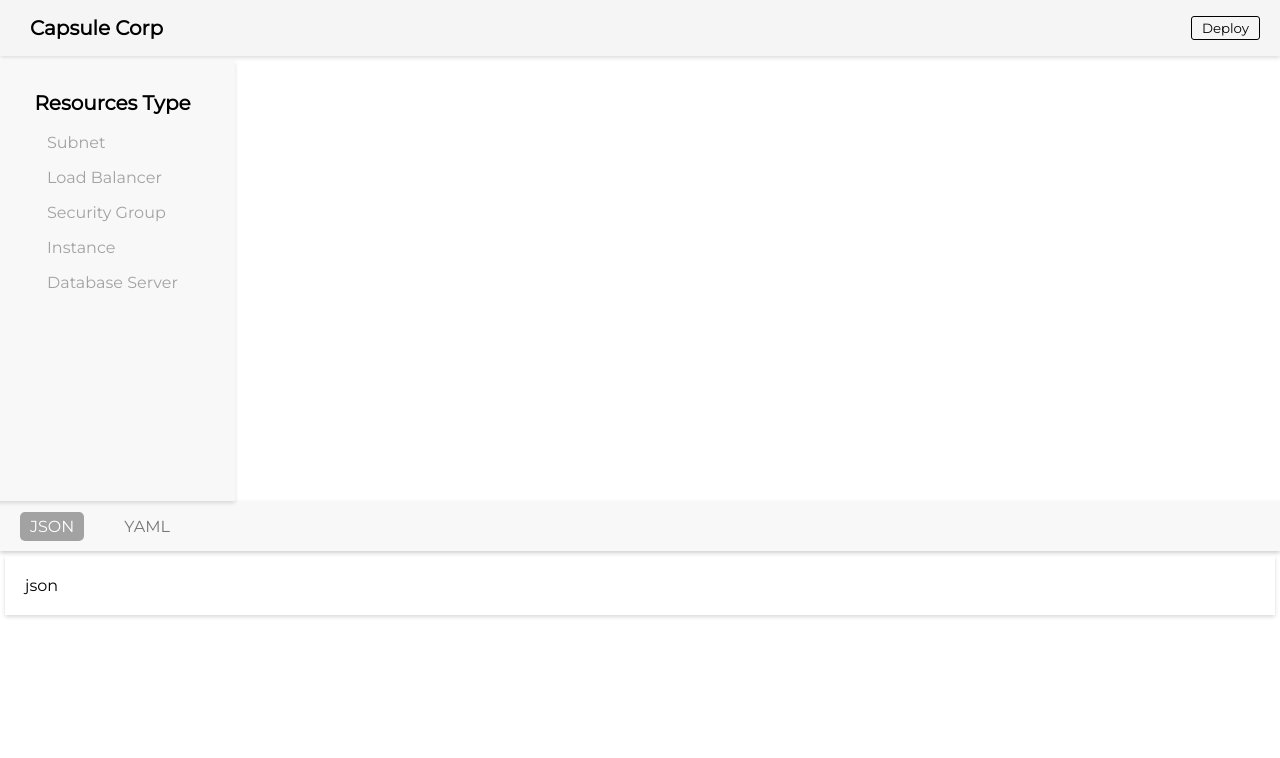
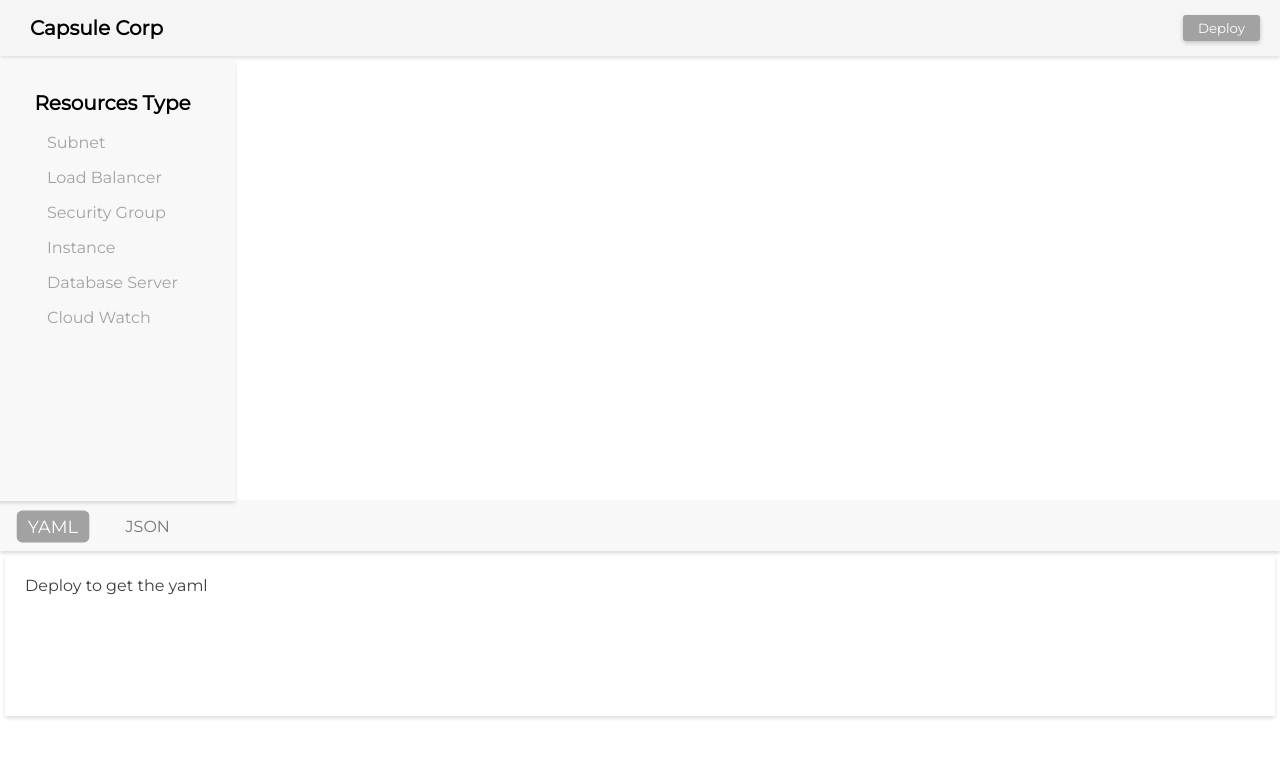
Before and after one commit to Aravindh036/web-portal, a React (Create React App) app: page / in a window 1280 px wide. Shown: the top 758 px of the page. Built offline with nearby package versions, Linux system fonts and the light colour scheme.

Commit message:
added cloud watch

```diff
--- /dev/null
+++ b/src/components/FormComponents/CloudWatch.js
@@ -0,0 +1,80 @@
+import React, { Component } from 'react'
+
+export default class CloudWatch extends Component {
+    state = {
+        name: "",
+        InstanceName: "",
+        Period: "",
+        EvaluationPeriods: "",
+        Threshold: "",
+        Email:""
+    }
+    getName=(e)=>{
+        this.setState({
+            name:e.target.value
+        });
+    }
+    getInstanceName=(e)=>{
+        this.setState({
+            InstanceName:e.target.value
+        });
+    }
+    getPeriod=(e)=>{
+        this.setState({
+            Period:e.target.value
+        });
+    }
+    getEvaluationPeriods=(e)=>{
+        this.setState({
+            EvaluationPeriods:e.target.value
+        });
+    }
+    getThreshold=(e)=>{
+        this.setState({
+            Threshold:e.target.value
+        });
+    }
+    getMail=(e)=>{
+        this.setState({
+            Email:e.target.value
+        });
+    }
+    saveForm = () => {
+        console.log("hello");
+        if ((this.state.CidrBlock !== "") && (this.state.VpcId !== "")) {
+          console.log(this.state);
+          var store = this.props.store();
+          var selectedID = this.props.getSelected();
+          for (var i = 0; i <= store.length - 1; i++) {
+            if (store[i].id === selectedID) {
+              console.log("hhhh");
+              store[i].properties = this.state
+            }
+          }
+          console.log("inside the save button", store);
+          this.props.saveMyStore(store);
+          document.getElementById("cloud-watch-form-id").classList.toggle("hide");
+          document.getElementById("alarm-name-id").value = "";
+          document.getElementById("instance-name-id").value = "";
+          document.getElementById("period-id").value = "";
+          document.getElementById("evaluation-period-id").value = "";
+          document.getElementById("threshold-id").value = "";
+          document.getElementById("mail-id").value = "";
+        }
+      }
+    render() {
+        return (
+            <div className="ec2-form hide" id="cloud-watch-form-id">
+                <div className="form-elements">
+                    <input type="text" placeholder="AlarmName" id="alarm-name-id" onBlur={this.getName} />
+                    <input type="text" placeholder="InstanceName" id="instance-name-id" onBlur={this.getInstanceName} />
+                    <input type="email" name="email-id" id="mail-id" onBlur={this.getMail} placeholder="Email"/>
+                    <input type="number" id="period-id" placeholder="Periods (secs)" onBlur={this.getPeriod} />
+                    <input type="number" id="evaluation-period-id" placeholder="Evaluation Period" onBlur={this.getEvaluationPeriods} />
+                    <input type="number" id="threshold-id" placeholder="Threshold" onBlur={this.getThreshold} />
+                </div>
+                <button onClick={this.saveForm} >Save</button>
+            </div>
+        )
+    }
+}
--- a/src/components/FormComponents/EC2.js
+++ b/src/components/FormComponents/EC2.js
@@ -64,7 +64,6 @@ export default class EC2 extends Component {
       document.getElementById("availability-id").value = "";
       document.getElementById("ec2-subnet-id").value = "";
       document.getElementById("security-groups-id").value = "";
-
     }
   }
   render() {
--- a/src/components/Home.js
+++ b/src/components/Home.js
@@ -9,13 +9,15 @@ import Subnet from './FormComponents/Subnet';
 import SecurityGroup from './FormComponents/SecurityGroup';
 import DatabaseServer from './FormComponents/DatabaseServer';
 import deploy from './YAMLParser';
+import CloudWatch from './FormComponents/CloudWatch';
 var count = [];
 
 export default class Home extends Component {
   state = {
     active: null,
     id: null,
-    yaml:"Deploy to get the json"
+    yaml:"Deploy to get the yaml",
+    json:"Deploy to get the json",
   }
   deploy=()=>{
     var yaml = deploy(count);
@@ -88,6 +90,14 @@ export default class Home extends Component {
     })
     document.getElementById("security-group-form-id").classList.toggle("hide");
   }
+  CloudWatch = (e)=>{
+    console.log("helllo");
+    this.setState({
+      active: "cloud-watch-form-id",
+      id: e.target.id
+    })
+    document.getElementById("cloud-watch-form-id").classList.toggle("hide");
+  }
   saveMyStore(store) {
     count = store;
     console.log("updated store", JSON.stringify(count));
@@ -146,6 +156,10 @@ export default class Home extends Component {
           clone.ondblclick = this.SecurityGroup;
           clone.onclick = this.selectElement;
         }
+        else if (clone.id === "cloud-watch") {
+          clone.ondblclick = this.CloudWatch;
+          clone.onclick = this.selectElement;
+        }
         const id = clone.id;
         clone.id = clone.id + "" + Math.random();
         clone.style.position = 'absolute';
@@ -176,7 +190,7 @@ export default class Home extends Component {
     // })
     return (
       <div className="home-container" >
-        <nav className="home-nav" onClick={this.dismiss}>
+        <nav className="home-nav">
           <span>Capsule Corp</span>
           <button className="deploy-button" onClick={this.deploy} >Deploy</button>
         </nav>
@@ -186,13 +200,14 @@ export default class Home extends Component {
           </div>
         </div>
         <div>
-          <Parser yaml={this.state.yaml}/>
+          <Parser yaml={this.state.yaml} json={this.state.json} />
         </div>
         {this.state.active !== null ? <Subnet saveMyStore={this.saveMyStore} getSelected={this.getSelected} store={this.getCount} currentComponent={this.currentComponent} /> : null}
         {this.state.active !== null ? <DatabaseServer saveMyStore={this.saveMyStore} getSelected={this.getSelected} store={this.getCount} currentComponent={this.currentComponent} /> : null}
         {this.state.active !== null ? <SecurityGroup saveMyStore={this.saveMyStore} getSelected={this.getSelected} store={this.getCount} currentComponent={this.currentComponent} /> : null}
         {this.state.active !== null ? <EC2 saveMyStore={this.saveMyStore} getSelected={this.getSelected} store={this.getCount} currentComponent={this.currentComponent} /> : null}
         {this.state.active !== null ? <LoadBalancer saveMyStore={this.saveMyStore} getSelected={this.getSelected} store={this.getCount} currentComponent={this.currentComponent} /> : null}
+        {this.state.active !== null ? <CloudWatch saveMyStore={this.saveMyStore} getSelected={this.getSelected} store={this.getCount} currentComponent={this.currentComponent} /> : null}
       </div>
     )
   }
--- a/src/components/Parser/Parser.js
+++ b/src/components/Parser/Parser.js
@@ -33,19 +33,19 @@ class Parser extends Component {
     render() {
         var content;
         if (this.state.content === "json") {
-            content = <Json />;
+            content = <Yaml yaml={this.props.yaml}/>;
         }
         else {
-            content = <Yaml yaml={this.props.yaml}/>;
+            content = <Json json={this.props.json} />;
         }
         return (
             <div className="parser-nav">
                 <nav className="json-xaml">
                     <div id="json-id" className="json json-selected" onClick={this.selectJson}>
-                        JSON
+                        YAML
                     </div>
                     <div id="xaml-id" className="xaml" onClick={this.selectXaml}>
-                        YAML
+                        JSON
                     </div>
                 </nav>
                 <div className="parser-container">
--- a/src/components/Parser/Parser.modules.css
+++ b/src/components/Parser/Parser.modules.css
@@ -2,7 +2,7 @@
     width: 100%;
     height: 50px;
     background-color: #f8f8f8;
-    box-shadow: 0 2px 4px rgba(0, 0, 0, 0.192);
+    box-shadow: 0 2px 4px rgba(0, 0, 0, 0.162);
     display: flex;
     align-items: center;
 }
@@ -15,10 +15,13 @@
 
 .parser-container{
     white-space: pre-wrap;
+    color: rgba(0, 0, 0, 0.759);
 }
 
 .yaml-container, .json-container{
     padding: 20px;
     margin: 5px;
     box-shadow: 0 2px 4px rgba(0, 0, 0, 0.144);
+    min-height: 20vh;
+
 }
--- a/src/components/SideBar/SideBar.js
+++ b/src/components/SideBar/SideBar.js
@@ -14,6 +14,7 @@ export default class SideBar extends Component {
             <div  id="security-group" draggable="true">Security Group</div>
             <div  id="instance" draggable="true">Instance</div>
             <div  id="database-server" draggable="true">Database Server</div>
+            <div id="cloud-watch" draggable="true">Cloud Watch</div>
         </div>
       </div>
     )
--- a/src/components/SideBar/SideBar.modules.css
+++ b/src/components/SideBar/SideBar.modules.css
@@ -45,4 +45,5 @@
     color: #fff!important;
     padding: 5px 10px;
     border-radius: 5px;
+    transform: scale(1.1);
 }
--- a/src/components/YAMLParser.js
+++ b/src/components/YAMLParser.js
@@ -19,15 +19,19 @@ const generate = {
     'instance': (obj) => {
         yaml += `${obj.properties.name}:\n${tab}${tab}Type: AWS::EC2::Instance\n${tab}${tab}Properties:\n${tab}${tab}${tab}ImageId: ${obj.properties.ImageID}\n${tab}${tab}${tab}AvailabilityZone: ${obj.properties.AvailabilityZone}\n${tab}${tab}${tab}KeyName: ${obj.properties.KeyName}\n${tab}${tab}${tab}InstanceType: ${obj.properties.InstanceType}\n${tab}${tab}${tab}SubnetId: !Ref ${obj.properties.SubnetName}\n${tab}${tab}${tab}SecurityGroups: !Ref ${obj.properties.SecurityGroup}\n`
         // console.log(obj);
-        if(obj.properties.ImageID=="ami-e24b7d9d"){
+        if(obj.properties.ImageID==="ami-e24b7d9d"){
             yaml+=`${tab}${tab}${tab}UserData:\n${tab}${tab}${tab}${tab}Fn::Base64: !Sub |\n${tab}${tab}${tab}${tab}${tab}sudo su\n${tab}${tab}${tab}${tab}${tab}yum install httpd -y\n${tab}${tab}${tab}${tab}${tab}systemctl enable httpd\n${tab}${tab}${tab}${tab}${tab}systemctl start httpd\n${tab}`
         }
     },
+    'cloud-watch':(obj)=>{
+        yaml+=`SNSTopic:\n${tab}${tab}Type: AWS::SNS::Topic\n${tab}${tab}Properties:\n${tab}${tab}${tab}DisplayName: SampleSNS\n${tab}${tab}${tab}TopicName: SampleSNS\n${tab}${tab}${tab}Subscription:\n${tab}${tab}${tab}${tab}- Endpoint: ${obj.properties.Email}\n${tab}${tab}${tab}${tab}  Protocol: email\n${tab}`
+        yaml+=`${obj.properties.name}:\n${tab}${tab}Type: AWS::CloudWatch::Alarm\n${tab}${tab}Properties:\n${tab}${tab}${tab}AlarmDescription: CPU alarm for my instance\n${tab}${tab}${tab}AlarmActions:\n${tab}${tab}${tab}${tab}- Ref: SNSTopic\n${tab}${tab}${tab}MetricName: CPUUtilization\n${tab}${tab}${tab}Namespace: AWS/EC2\n${tab}${tab}${tab}Statistic: Average\n${tab}${tab}${tab}Period: ${obj.properties.Period}\n${tab}${tab}${tab}DatapointsToAlarm: 2\n${tab}${tab}${tab}EvaluationPeriods: ${obj.properties.EvaluationPeriods}\n${tab}${tab}${tab}Threshold: ${obj.properties.Threshold}\n${tab}${tab}${tab}ComparisonOperator: GreaterThanThreshold\n${tab}${tab}${tab}Dimensions:\n${tab}${tab}${tab}${tab}- Name: !Ref ${obj.properties.InstanceName}\n${tab}${tab}${tab}${tab}  Value:\n${tab}${tab}${tab}${tab}  ${tab}Ref: ${obj.properties.InstanceName}\n${tab}`;
+    }
 }
 
-yaml = `AWSTemplateFormatVersion: 2010-09-09\nDescription: Ec2 block device mapping\nResources:\n${tab}`;
 
 export default function deploy(sample) {
+yaml = `AWSTemplateFormatVersion: 2010-09-09\nDescription: Ec2 block device mapping\nResources:\n${tab}`;
     for (let i in sample) {
         generate[sample[i].serviceName](sample[i]);
     }
--- a/src/components/home.modules.css
+++ b/src/components/home.modules.css
@@ -12,11 +12,13 @@
 
 .home-nav button{
     margin-right: 20px;
-    padding: 3px 10px;
-    border: 1px solid #000;
+    padding: 5px 15px;
     border-radius: 3px;
+    border: 0;
     cursor: pointer;
-    background-color: #F5F5F5;
+    background-color: #A2A2A2;
+    box-shadow: 0 2px 4px rgba(0, 0, 0, 0.195);
+    color: #fff;
 }
 
 .home-nav span{
```
